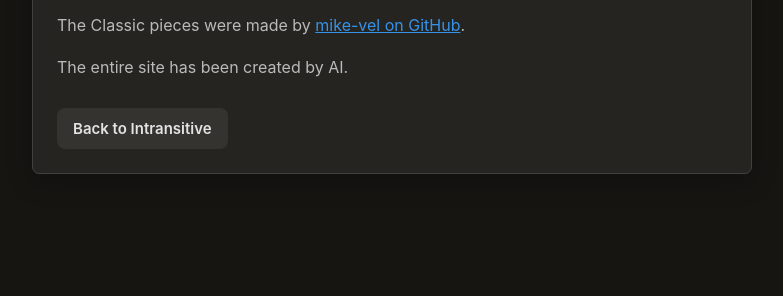
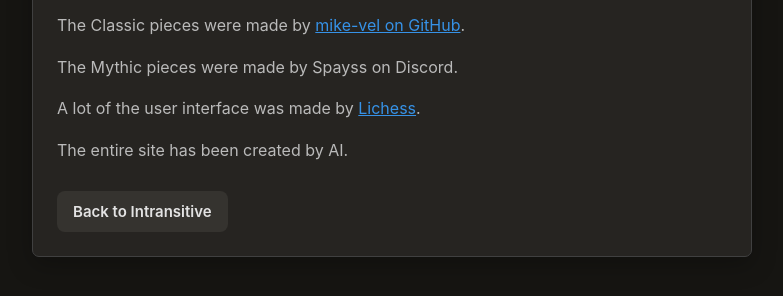
Before and after one commit to jaco123/intransitive, a website: page about.html in a window 1280 px wide. Shown: the part 96-392 px from the top of the page, without its empty margins (248-1031 px from the left). Drawn offline with Linux system fonts and the light colour scheme.

Commit message:
Credit Mythic pieces and Lichess UI

```diff
--- a/about.html
+++ b/about.html
@@ -11,6 +11,8 @@
   <main class="about-page-card">
     <h1>About</h1>
     <p>The Classic pieces were made by <a href="https://github.com/mike-vel/intransitive-assets" target="_blank" rel="noopener noreferrer">mike-vel on GitHub</a>.</p>
+    <p>The Mythic pieces were made by Spayss on Discord.</p>
+    <p>A lot of the user interface was made by <a href="https://lichess.org" target="_blank" rel="noopener noreferrer">Lichess</a>.</p>
     <p>The entire site has been created by AI.</p>
     <a class="btn about-page-back" href="/">Back to Intransitive</a>
   </main>
```
